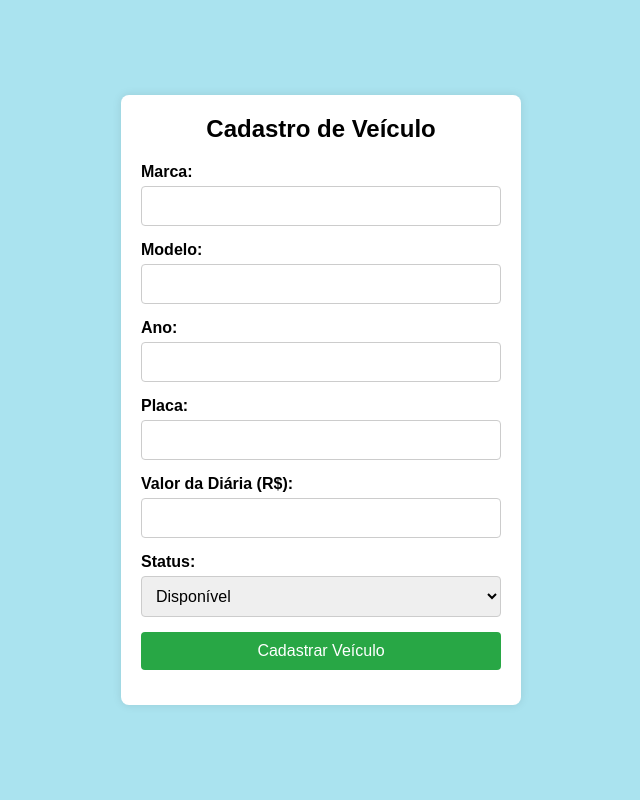
After one commit to joaovitro99/Aluguel-de-carros, a PHP site: page /admin/FormularioVeiculo.php in a window 1280 px wide. The commit adds this page. Shown: the whole page, without its empty margins (319-959 px from the left). Run offline with PHP 8.4, Linux system fonts and the light colour scheme.

Commit message:
Formulario de inserção de veiculos

```diff
--- /dev/null
+++ b/BackEnd/admin/FormularioVeiculo.php
@@ -0,0 +1,116 @@
+
+
+<!DOCTYPE html>
+<html lang="pt-BR">
+<head>
+    <meta charset="UTF-8">
+    <meta name="viewport" content="width=device-width, initial-scale=1.0">
+    <title>Cadastro de Veículo</title>
+    <style>
+
+* {
+    margin: 0;
+    padding: 0;
+    box-sizing: border-box;
+}
+
+body {
+    font-family: Arial, sans-serif;
+    background-color: #f4f4f4;
+    display: flex;
+    justify-content: center;
+    align-items: center;
+    height: 100vh;
+    background-color: rgba(26, 181, 213, 0.37);
+}
+
+.container {
+    background-color: #fff;
+    padding: 20px;
+    border-radius: 8px;
+    box-shadow: 0 0 10px rgba(0, 0, 0, 0.1);
+    max-width: 400px;
+    width: 100%;
+}
+
+h2 {
+    text-align: center;
+    margin-bottom: 20px;
+}
+
+.form-group {
+    margin-bottom: 15px;
+}
+
+label {
+    display: block;
+    margin-bottom: 5px;
+    font-weight: bold;
+}
+
+input[type="text"],
+input[type="number"],
+select {
+    width: 100%;
+    padding: 10px;
+    border: 1px solid #ccc;
+    border-radius: 4px;
+    font-size: 16px;
+}
+
+button {
+    width: 100%;
+    padding: 10px;
+    background-color: #28a745;
+    color: #fff;
+    border: none;
+    border-radius: 4px;
+    font-size: 16px;
+    cursor: pointer;
+    transition: background-color 0.3s ease;
+}
+
+button:hover {
+    background-color: #218838;
+}
+</style>
+</head>
+<body>
+    <div class="container">
+        <h2>Cadastro de Veículo</h2>
+        <form action="AdicionarVeiculo.php" method="POST">
+            <div class="form-group">
+                <label for="marca">Marca:</label>
+                <input type="text" id="marca" name="marca" required>
+            </div>
+            <div class="form-group">
+                <label for="modelo">Modelo:</label>
+                <input type="text" id="modelo" name="modelo" required  >
+            </div>
+            <div class="form-group">
+                <label for="ano">Ano:</label>
+                <input type="number" id="ano" name="ano" min="1900" max="2024" required>
+            </div>
+            <div class="form-group">
+                <label for="placa">Placa:</label>
+                <input type="text" id="placa" name="placa" required>
+            </div>
+            <div class="form-group">
+                <label for="valorDiaria">Valor da Diária (R$):</label>
+                <input type="number" id="valorDiaria" name="valorDiaria" step="0.01" required>
+            </div>
+            <div class="form-group">
+                <label for="status">Status:</label>
+                <select id="status" name="status" required>
+                    <option value="1">Disponível</option>
+                    <option value="2">Indisponível</option>
+                    <option value="3">Em Manutenção</option>
+                </select>
+            </div>
+            <div class="form-group">
+                <button type="submit">Cadastrar Veículo</button>
+            </div>
+        </form>
+    </div>
+</body>
+</html>
--- a/BackEnd/app/app.php
+++ b/BackEnd/app/app.php
@@ -1,9 +1,9 @@
 <?php
 
 
-include("mySqlDataProvider.php");
-include("UserRepository.php");
-include("CarRepository.php");
+include("../data/mySqlDataProvider.php");
+include("../repositories/UserRepository.php");
+include("../repositories/CarRepository.php");
 include("config.php");
 
 $data_provider= new MySqlDataProvider(CONFIG);
```
Also changed, not shown: BackEnd/admin/AdicionarVeiculo.php (added, +31 -0 lines).
